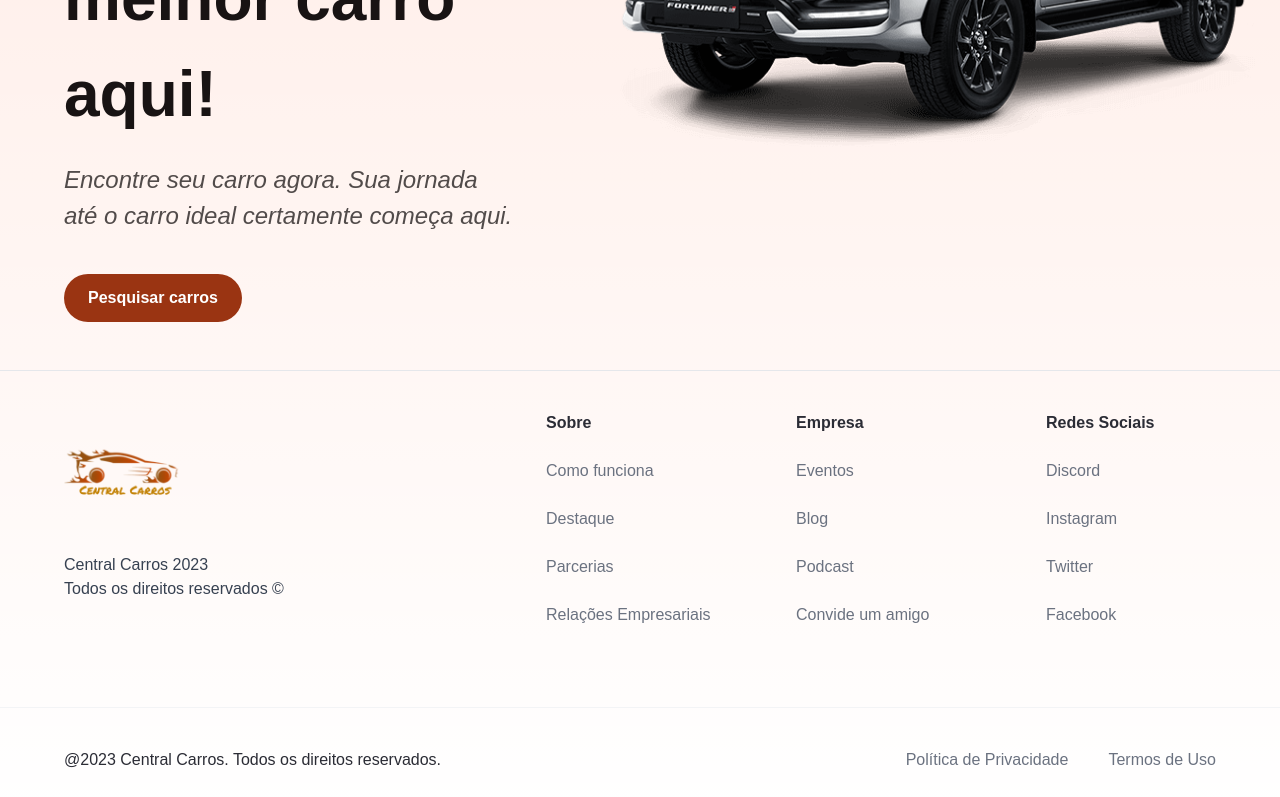
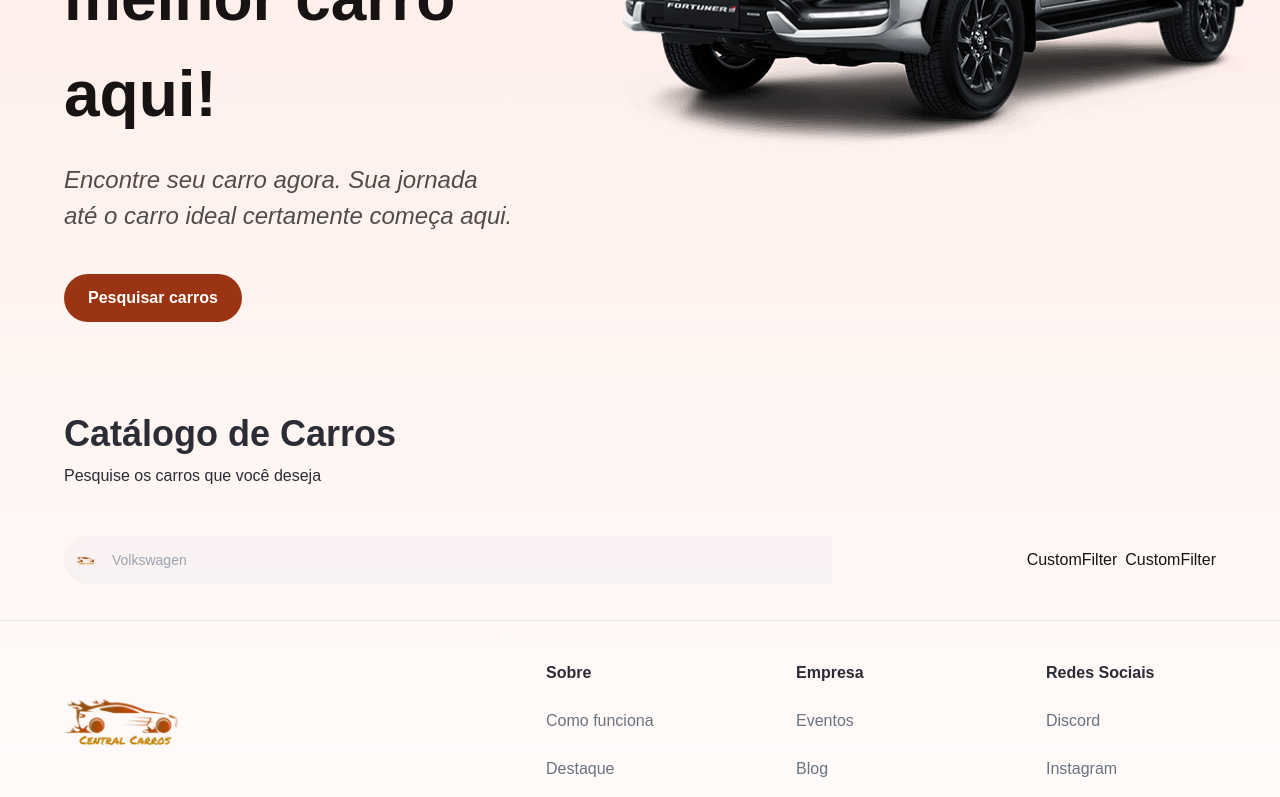
Before and after one commit to IasmimCristina/Car_App_Project, a Next.js app: page / in a window 1280 px wide. Shown: the part 450-1247 px from the top of the page. Built offline with nearby package versions, Linux system fonts and the light colour scheme.

Commit message:
added search bar and fixed dynamic search

```diff
--- a/app/page.tsx
+++ b/app/page.tsx
@@ -1,10 +1,34 @@
-import { Hero } from '@/components'
+import { CustomFilter, Hero, SearchBar } from '@/components'
 import Image from 'next/image'
 
 export default function Home() {
   return (
     <main className="overflow-hidden ">
-  <Hero />
+      <Hero />
+
+
+      <div className="mt-12 padding-x padding-y max-width" id='discover'>
+
+        <div className="home__text-container">
+          <h1 className="text-4xl  font-extrabold">Catálogo de Carros</h1>
+          <p>Pesquise os carros que você deseja</p>
+
+        </div>
+
+<div className="home__filters">
+
+  <SearchBar/>
+
+  <div className="home__filter-container ">
+
+
+    <CustomFilter  title="Combustível"/>
+    <CustomFilter  title="Ano"/>
+
+  </div>
+</div>
+
+      </div>
     </main>
   )
 }
--- /dev/null
+++ b/components/CustomFilter.tsx
@@ -0,0 +1,9 @@
+import React from 'react'
+
+const CustomFilter = () => {
+  return (
+    <div>CustomFilter</div>
+  )
+}
+
+export default CustomFilter
--- /dev/null
+++ b/components/SearchBar.tsx
@@ -0,0 +1,26 @@
+'use client';
+
+import { useState } from "react";
+import { SearchManufacturer } from ".";
+
+const SearchBar = () => {
+
+  const [manufacturer, setManufacturer] = useState('');
+
+
+  const handleSearch = () => { }
+  return (
+    <form className='searchbar' onSubmit={handleSearch}>
+
+      <div className="searchbar__item">
+        <SearchManufacturer
+
+          manufacturer={manufacturer}
+          setManufacturer={setManufacturer}
+        />
+      </div>
+    </form>
+  )
+}
+
+export default SearchBar
--- /dev/null
+++ b/components/SearchManufacturer.tsx
@@ -0,0 +1,86 @@
+"use client";
+
+import { Combobox, Transition } from '@headlessui/react';
+import { SearchManufacturerProps } from '@/types';
+import Image from 'next/image';
+import { useState, Fragment } from 'react';
+import { manufacturers } from '@/constants';
+
+const SearchManufacturer = ({ manufacturer, setManufacturer }: SearchManufacturerProps) => {
+
+  const [query, setQuery] = useState('');
+
+  // const filteredManufacturers = query === "" ? manufacturers : manufacturers.filter((item) => (
+  //   // Removing empty spaces and setting to lower case
+  //   item.toLowerCase()
+  //     .replace(/\s+/g, "")
+  //     .includes(query.toLowerCase().replace(/\s+/g, ""))
+  // ))
+// Fixed version: the search happens with the initial letter
+  const filteredManufacturers = query === ""
+  ? manufacturers
+  : manufacturers.filter((item) => item.toLowerCase().startsWith(query.toLowerCase()));
+
+
+  return (
+    <div className='search-manufacturer'>
+
+      <Combobox>
+
+        <div className="relative w-full">
+          <Combobox.Button className={'absolute left-[12px] top-[14px]'}>
+            <Image
+              src={"/logocustom.png"}
+              alt='Logomarca Central Carros'
+              width={20}
+              height={20}
+            />
+          </Combobox.Button>
+
+          <Combobox.Input
+            className={"search-manufacturer__input"}
+            placeholder='Volkswagen'
+            displayValue={(manufacturer: string) => manufacturer}
+            onChange={(e) => setQuery(e.target.value)}
+
+          />
+
+
+
+          <Transition
+            as={Fragment}
+            leave='transition ease-in duration-100'
+            leaveFrom='opacity-100'
+            leaveTo='opacity-0'
+            afterLeave={() => setQuery('')}
+          >
+            <Combobox.Options>
+              {filteredManufacturers.length === 0 && query !== "" ? (
+                <Combobox.Option
+                  value={query}
+                  className={"search-manufacturer__option"}
+                >
+                  Crie "{query}"
+                </Combobox.Option>
+              ) : (
+                filteredManufacturers.map((item) => (
+                  <Combobox.Option
+                    key={item}
+                    className={({ active }) => ` relative search-manufacturer__option ${active ? 'bg-orange-900 text-white' : 'text-orange-900 bg-orange-100'}  `}
+                    value={item}
+                  >
+                    {/*  */}
+                    {item}
+                  </Combobox.Option>
+                ))
+              )}
+            </Combobox.Options>
+
+          </Transition>
+        </div>
+      </Combobox>
+    </div>
+  )
+}
+
+export default SearchManufacturer
--- a/components/index.ts
+++ b/components/index.ts
@@ -4,5 +4,8 @@ import Hero from "./Hero";
 import CustomButton from "./CustomButton";
 import Navbar from "./Navbar";
 import Footer from "./Footer";
+import SearchBar from "./SearchBar";
+import CustomFilter from "./CustomFilter";
+import SearchManufacturer from "./SearchManufacturer";
 
-export { Hero, CustomButton, Navbar, Footer };
+export { Hero, CustomButton, Navbar, Footer, CustomFilter, SearchBar, SearchManufacturer };
--- a/types/index.ts
+++ b/types/index.ts
@@ -6,3 +6,9 @@ export interface CustomButtonProps {
   handleClick?: MouseEventHandler<HTMLButtonElement>;
   btnType?: "button" | "submit";
 }
+
+
+export interface SearchManufacturerProps {
+  manufacturer: string;
+  setManufacturer: (manufacturer: string[]) => void;
+}
```
Also changed, not shown: package.json (+5 -4 lines), 1 other file (tests, documents, lock files or other folders).
